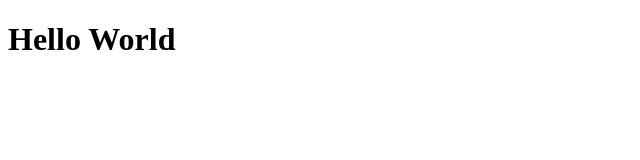
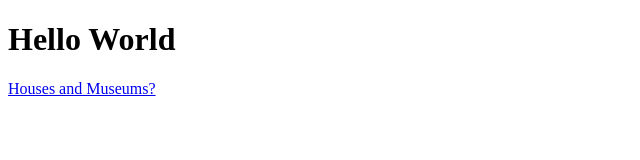
Before and after one commit to Yananz1203/assignment, a plain HTML site: page index.html in a window 1280 px wide. Shown: the whole page, without its empty margins (0-640 px from the left). Drawn offline with Linux system fonts and the light colour scheme.

Commit message:
Update index.html

```diff
--- a/index.html
+++ b/index.html
@@ -7,5 +7,7 @@
 
 <h1>Hello World</h1>
 
+<p><a href="exercise/exercise-02/index.html">Houses and Museums?</a></p>
+
 </body>
 </html>
```
